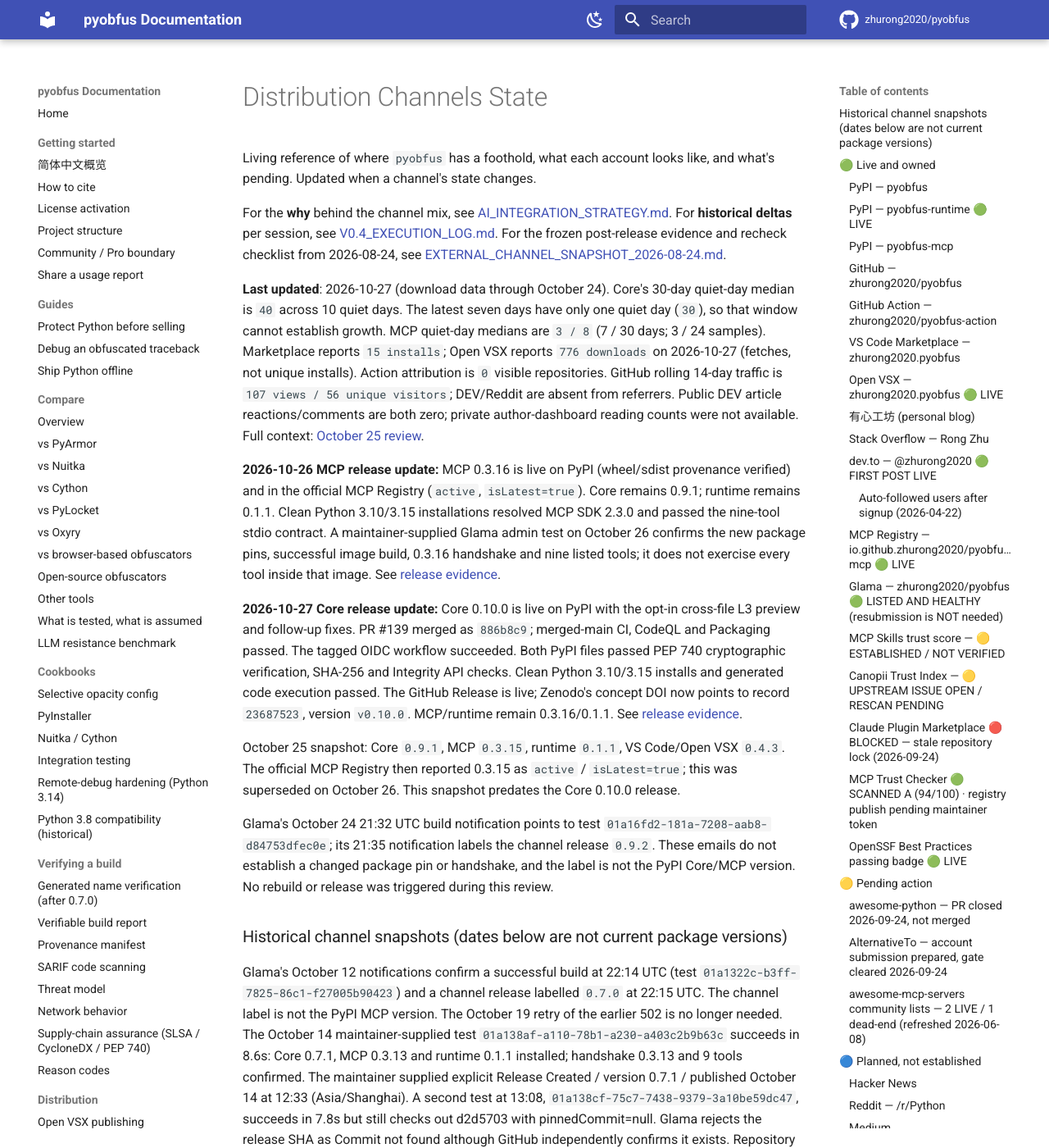
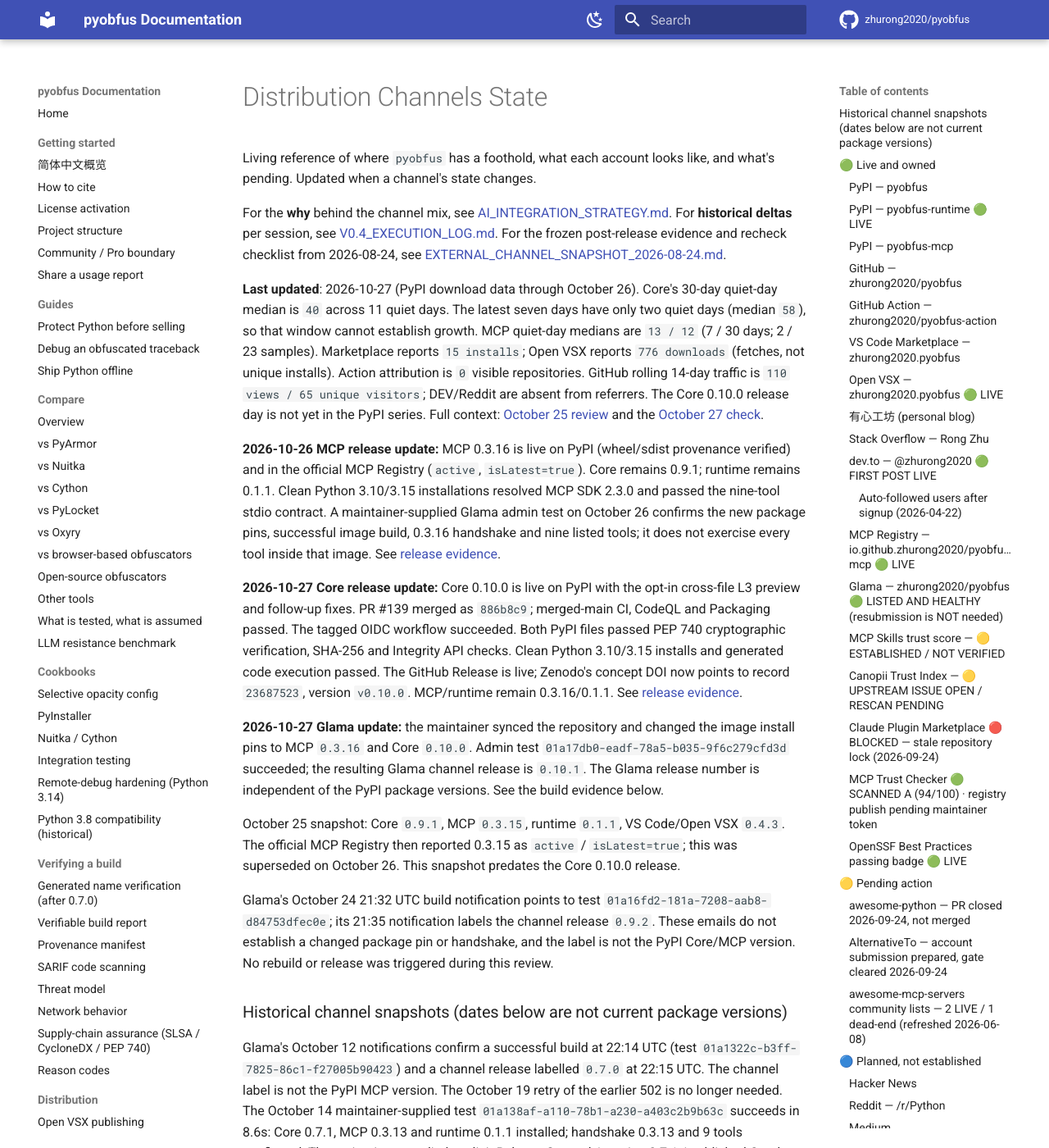
Before and after one commit to zhurong2020/pyobfus, an MkDocs documentation site: the page built from docs/DISTRIBUTION_CHANNELS.md, in a window 1280 px wide and 1400 px high. Shown: the whole window at 82% size. Built offline with MkDocs 1.6.1 and Material for MkDocs 9.7.7, drawn with Linux system fonts in a browser that asks for light colours; comment, search, counter and statistics services are not loaded; some of the changed text lies outside the part shown.

Commit message:
docs: record Glama Core 0.10.0 deployment evidence

```diff
--- a/docs/DISTRIBUTION_CHANNELS.md
+++ b/docs/DISTRIBUTION_CHANNELS.md
@@ -7,17 +7,16 @@
 For the frozen post-release evidence and recheck checklist from 2026-08-24, see
 [EXTERNAL_CHANNEL_SNAPSHOT_2026-08-24.md](EXTERNAL_CHANNEL_SNAPSHOT_2026-08-24.md).
 
-**Last updated**: 2026-10-27 (download data through October 24).
-Core's 30-day quiet-day median is `40` across 10 quiet days. The latest seven
-days have only one quiet day (`30`), so that window cannot establish growth.
-MCP quiet-day medians are `3 / 8` (7 / 30 days; 3 / 24 samples).
-Marketplace reports `15 installs`; Open VSX reports `776 downloads` on
-2026-10-27 (fetches,
+**Last updated**: 2026-10-27 (PyPI download data through October 26).
+Core's 30-day quiet-day median is `40` across 11 quiet days. The latest seven
+days have only two quiet days (median `58`), so that window cannot establish
+growth. MCP quiet-day medians are `13 / 12` (7 / 30 days; 2 / 23 samples).
+Marketplace reports `15 installs`; Open VSX reports `776 downloads` (fetches,
 not unique installs). Action attribution is `0` visible repositories.
-GitHub rolling 14-day traffic is `107 views / 56 unique visitors`; DEV/Reddit
-are absent from referrers. Public DEV article reactions/comments are both zero;
-private author-dashboard reading counts were not available. Full context:
-[October 25 review](OPS_REVIEW_2026-10-25.md).
+GitHub rolling 14-day traffic is `110 views / 65 unique visitors`; DEV/Reddit
+are absent from referrers. The Core 0.10.0 release day is not yet in the PyPI
+series. Full context: [October 25 review](OPS_REVIEW_2026-10-25.md) and the
+[October 27 check](CURRENT_PLAN_ZH.md).
 
 **2026-10-26 MCP release update:** MCP 0.3.16 is live on PyPI (wheel/sdist
 provenance verified) and in the official MCP Registry (`active`,
@@ -36,6 +35,12 @@
 code execution passed. The GitHub Release is live; Zenodo's concept DOI now
 points to record `23687523`, version `v0.10.0`. MCP/runtime remain
 0.3.16/0.1.1. See [release evidence](RELEASE_PROVENANCE_VERIFICATION.md).
+
+**2026-10-27 Glama update:** the maintainer synced the repository and changed
+the image install pins to MCP `0.3.16` and Core `0.10.0`. Admin test
+`01a17db0-eadf-78a5-b035-9f6c279cfd3d` succeeded; the resulting Glama
+channel release is `0.10.1`. The Glama release number is independent of the
+PyPI package versions. See the build evidence below.
 
 October 25 snapshot: Core `0.9.1`, MCP `0.3.15`, runtime `0.1.1`,
 VS Code/Open VSX `0.4.3`. The official MCP Registry then reported 0.3.15
@@ -136,6 +141,18 @@
 not individual tool execution. The build spec says Python 3.12, but uv installed
 into `/usr` Python 3.13.5; the log also shows checkout `7cf8302` despite
 `pinnedCommit: null`. The server is installed from pinned PyPI packages.
+
+**2026-10-27 22:08 (Asia/Shanghai), after Core 0.10.0:** the maintainer
+supplied Glama admin test `01a17db0-eadf-78a5-b035-9f6c279cfd3d`, status
+`success` in 9.6s. Build steps pin `pyobfus-mcp==0.3.16 pyobfus==0.10.0`;
+the install log confirms MCP 0.3.16, Core 0.10.0 and runtime 0.1.1. With
+`pinnedCommit: null`, the build checked out synchronized main `b05e29e`.
+The instance reports protocol `2025-11-25`, server version `0.3.16` and all
+nine tools in its list response. Glama reports a release created from this
+build as channel version `0.10.1`. This verifies startup and tool discovery,
+not each tool's execution. The build spec says Python 3.12, while
+`uv pip --system` reports installing into `/usr` Python 3.13.5; do not claim
+this test exercised Python 3.12.
 
 Periodic checks retain only decision summaries, not full stdout or separate
 CSV/JSON snapshots. During the quiet-period experiment, retain the Core/MCP
```
Also changed, not shown: docs/CURRENT_PLAN_ZH.md (+10 -0 lines).
